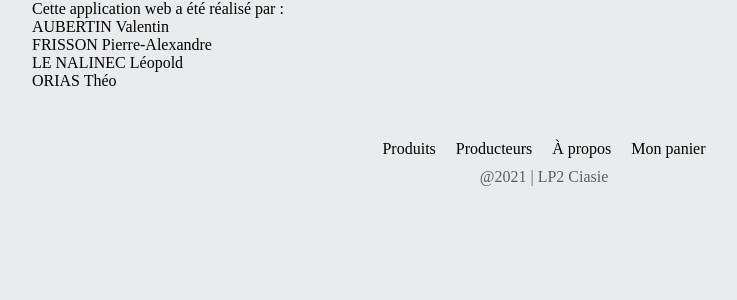
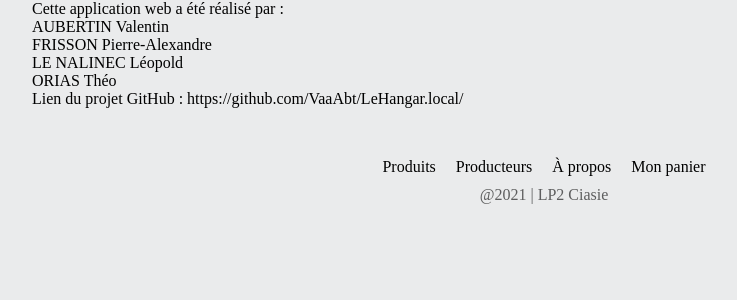
Before and after one commit to VaaAbt/LeHangar.local, a PHP site: template src/View/about.html.twig in a window 1280 px wide. Shown: the part 290-590 px from the top of the page, without its empty margins (96-833 px from the left). Run offline with PHP 8.4, Linux system fonts and the light colour scheme; the template is opened without the code that fills it, so the values that code supplies are empty; some libraries are stand-ins or nearby versions.

Commit message:
add: link to GitHub project

```diff
--- a/src/View/about.html.twig
+++ b/src/View/about.html.twig
@@ -13,6 +13,7 @@
             <p>FRISSON Pierre-Alexandre</p>
             <p>LE NALINEC Léopold</p>
             <p>ORIAS Théo</p>
+            <p>Lien du projet GitHub : https://github.com/VaaAbt/LeHangar.local/</p>
         </article>
     </section>
     {% include 'footer.html.twig' %}
```
